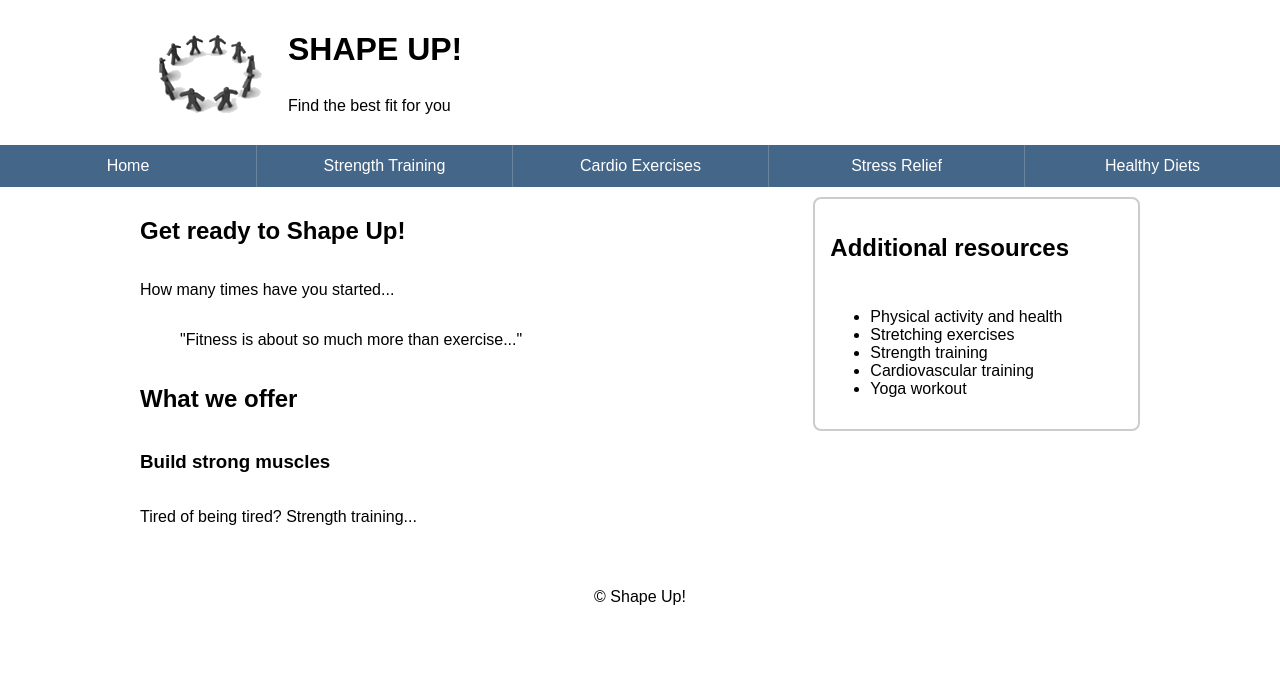
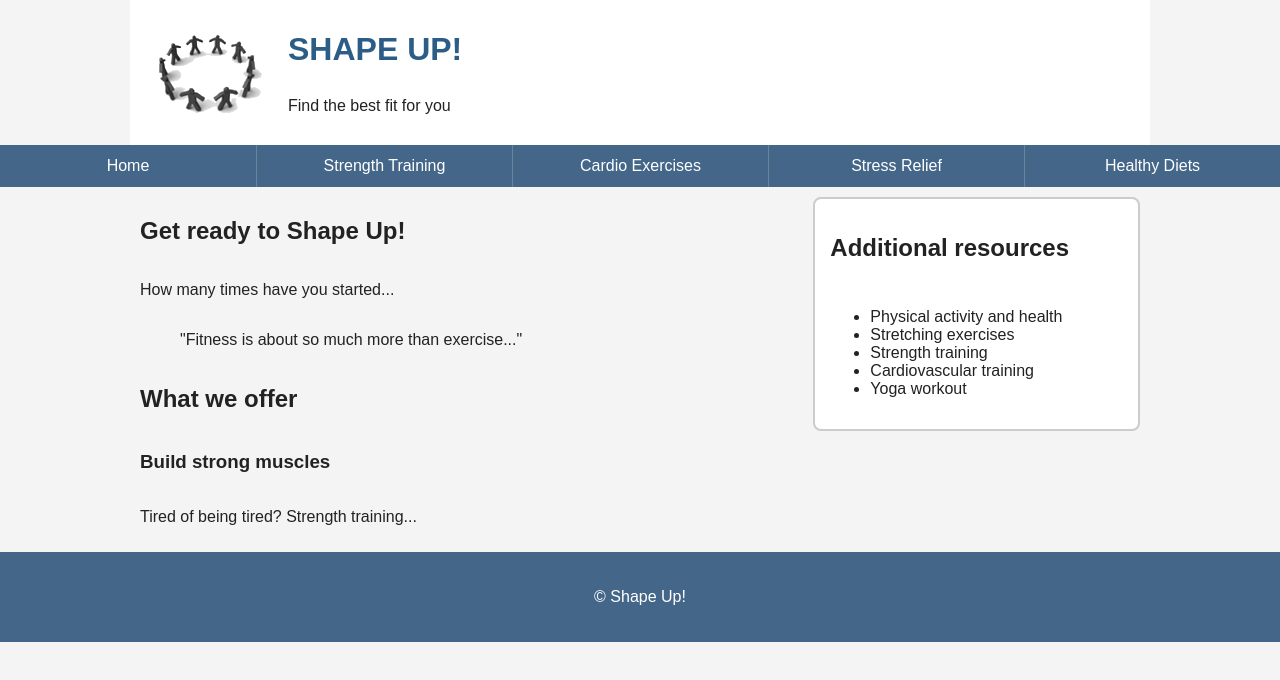
Before and after one commit to Maria-Urias/M14-Shape-Up-Exercise, a plain HTML site: page index.html in a window 1280 px wide. Drawn offline with Linux system fonts and the light colour scheme.

Commit message:
Add page colors and responsive image styling

```diff
--- a/main.css
+++ b/main.css
@@ -1,6 +1,8 @@
 body {
     font-family: Arial, sans-serif;
     margin: 0;
+    background-color: #f4f4f4;
+    color: #222;
 }
 
 header {
@@ -9,6 +11,16 @@ header {
     text-align: center;
     gap: 8px;
     padding: 20px 10px;
+    background-color: #ffffff;
+}
+
+header img {
+    max-width: 100%;
+    height: auto;
+}
+
+h1 {
+    color: #2c5d86;
 }
 
 nav ul {
@@ -55,11 +67,14 @@ footer {
     padding: 15px;
     border-radius: 8px;
     gap: 10px;
+    background-color: #ffffff;
 }
 
 footer {
     justify-items: center;
     padding: 20px 10px;
+    background-color: #446688;
+    color: white;
 }
 
 /* Tablet and larger */
```
